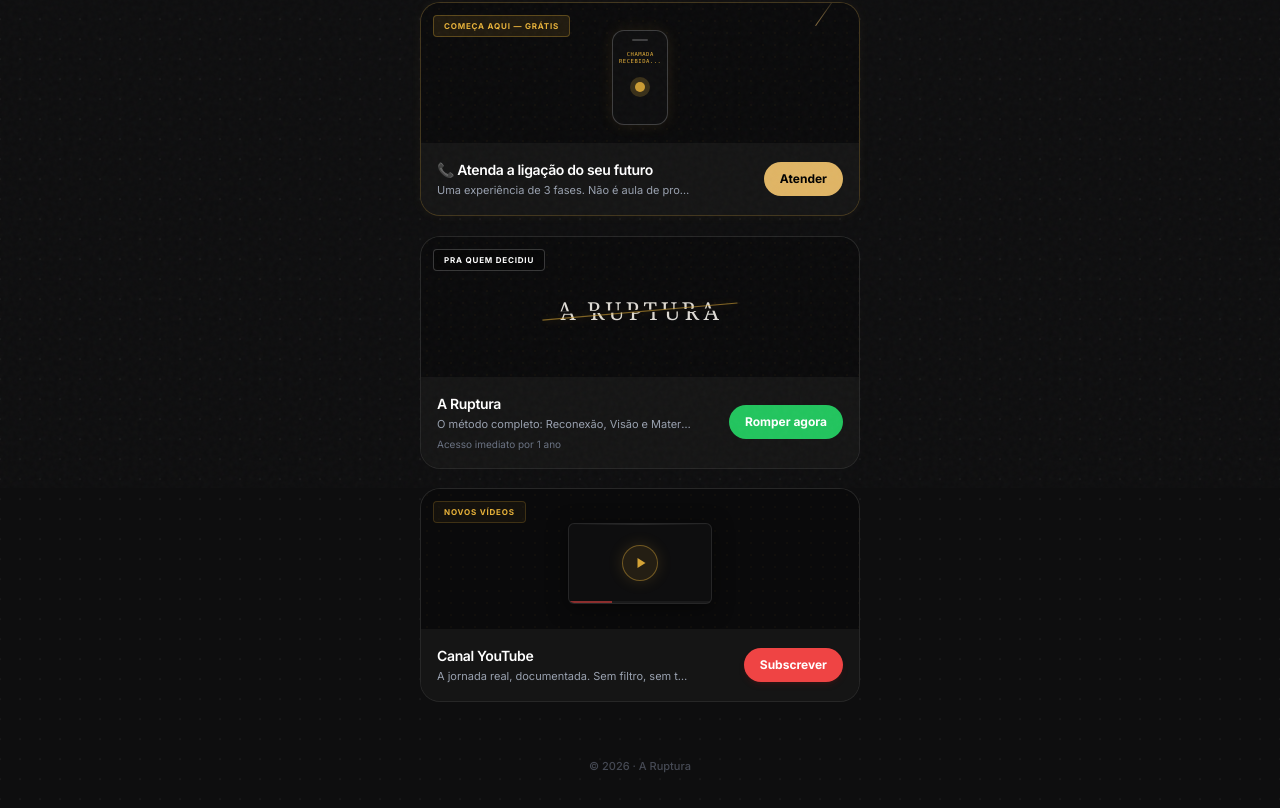
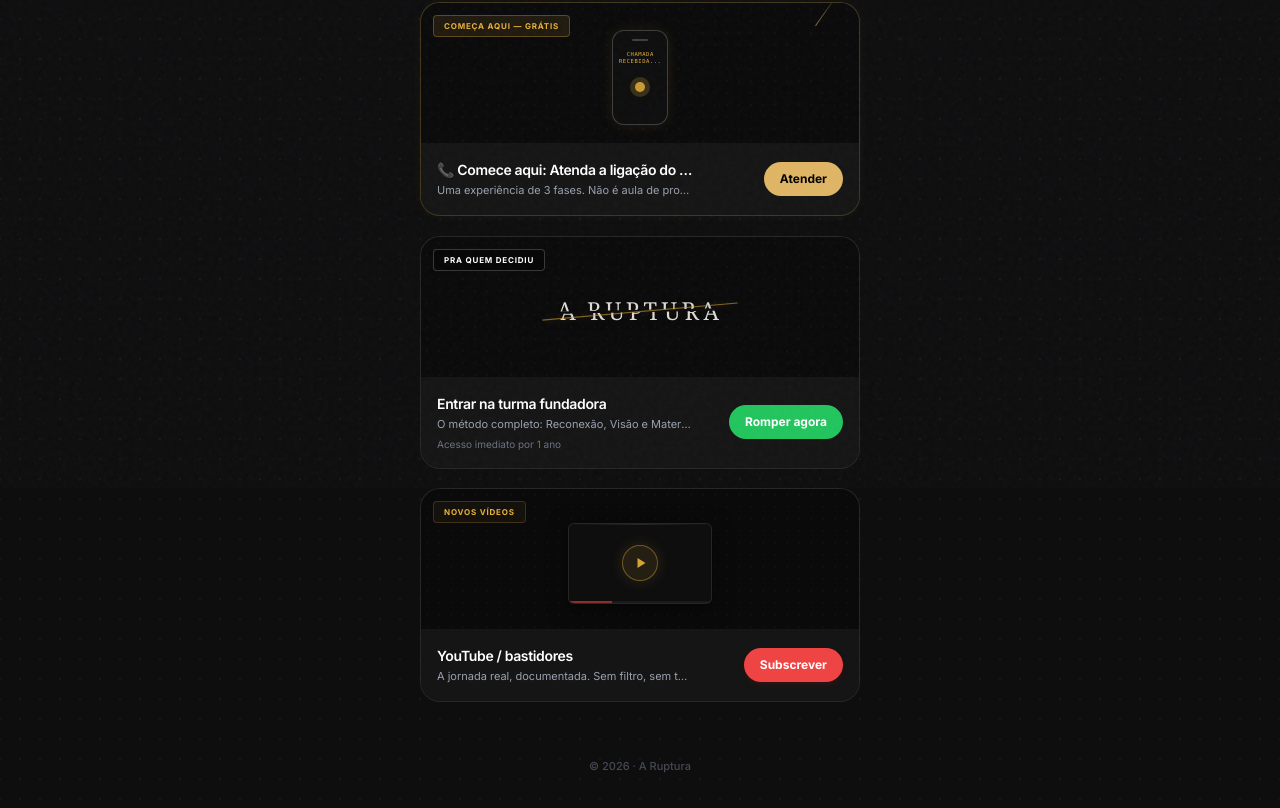
Before and after one commit to hebbkill/insta-bio, a React (Vite) app: page / in a window 1280 px wide. Shown: the part 312-1120 px from the top of the page. Built offline with nearby package versions, Linux system fonts and the light colour scheme.

Commit message:
Update card titles

```diff
--- a/src/App.tsx
+++ b/src/App.tsx
@@ -183,7 +183,7 @@ export default function App() {
               {/* Bottom Half */}
               <div className="flex items-center justify-between p-4 bg-[#151515] relative z-20">
                 <div className="flex flex-col max-w-[65%] pr-2">
-                    <h3 className="text-white text-[14px] font-semibold tracking-tight truncate group-[&:not(:active)]:hover:whitespace-normal transition-all"><span className="phone-ring">📞</span> Atenda a ligação do seu futuro</h3>
+                    <h3 className="text-white text-[14px] font-semibold tracking-tight truncate group-[&:not(:active)]:hover:whitespace-normal transition-all"><span className="phone-ring">📞</span> Comece aqui: Atenda a ligação do seu futuro</h3>
                     <p className="text-gray-400 text-[11px] mt-0.5 truncate group-[&:not(:active)]:hover:whitespace-normal">Uma experiência de 3 fases. Não é aula de produtividade — é o caminho de volta pra você mesmo.</p>
                 </div>
                 <button className="bg-[#E0B565] text-black text-[12px] font-bold px-4 py-2 rounded-full whitespace-nowrap group-[&:not(:active)]:hover:bg-[#d4a856] transition-colors pointer-events-none">
@@ -214,7 +214,7 @@ export default function App() {
               {/* Bottom half */}
               <div className="flex items-center justify-between p-4 bg-[#151515] relative z-20">
                 <div className="flex flex-col max-w-[65%] pr-2">
-                    <h4 className="text-white text-[14px] font-semibold tracking-tight">A Ruptura</h4>
+                    <h4 className="text-white text-[14px] font-semibold tracking-tight">Entrar na turma fundadora</h4>
                     <p className="text-gray-400 text-[11px] mt-0.5 group-[&:not(:active)]:hover:whitespace-normal truncate">O método completo: Reconexão, Visão e Materialização. Condição de fundador por tempo limitado.</p>
                     <p className="text-gray-500 text-[10px] mt-1">Acesso imediato por 1 ano</p>
                 </div>
@@ -251,7 +251,7 @@ export default function App() {
 
               <div className="flex items-center justify-between p-4 bg-[#151515] relative z-20">
                 <div className="flex flex-col max-w-[65%] pr-2">
-                    <h4 className="text-white text-[14px] font-semibold tracking-tight">Canal YouTube</h4>
+                    <h4 className="text-white text-[14px] font-semibold tracking-tight">YouTube / bastidores</h4>
                     <p className="text-gray-400 text-[11px] mt-0.5 truncate group-[&:not(:active)]:hover:whitespace-normal">A jornada real, documentada. Sem filtro, sem teoria.</p>
                 </div>
                 <button className="bg-[#EF4444] text-white text-[12px] font-bold px-4 py-2 rounded-full whitespace-nowrap group-[&:not(:active)]:hover:bg-[#dc2626] transition-colors shadow-md shadow-red-900/20 pointer-events-none">
```
